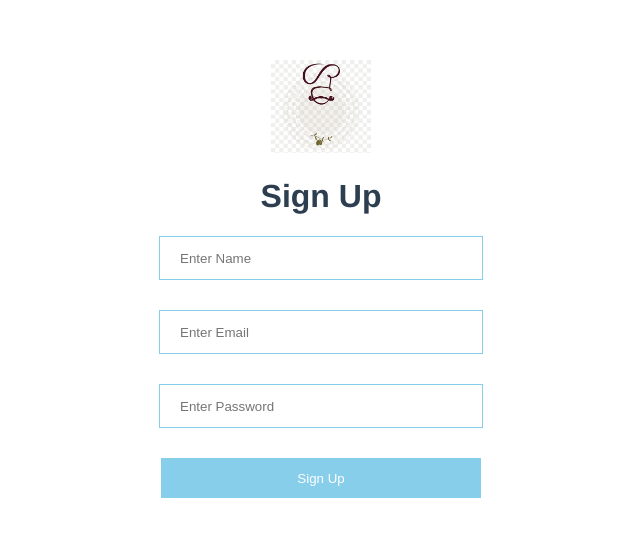
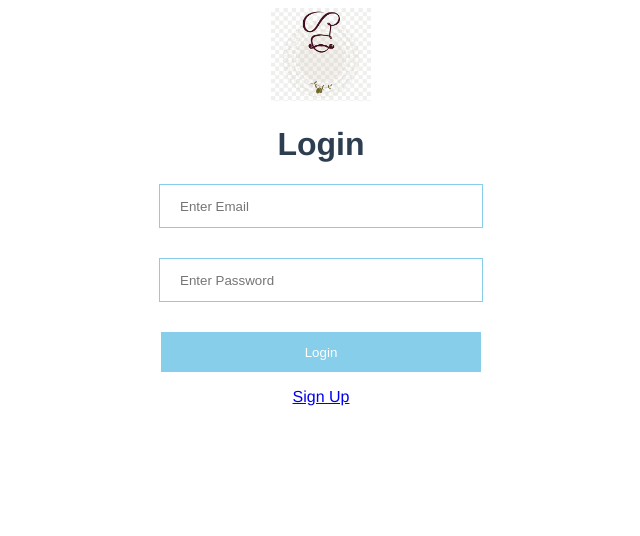
Before and after one commit to hninhnin0929/resto-management, a Vue app: page /#/login in a window 1280 px wide. Shown: the top 536 px of the page, without its empty margins (319-959 px from the left). Built offline with nearby package versions, Linux system fonts and the light colour scheme.

Commit message:
add sign and login

```diff
--- a/src/App.vue
+++ b/src/App.vue
@@ -1,7 +1,6 @@
 <template>
   <div id="app">
-    <!-- <router-view/> -->
-    <SignUp />
+    <router-view/>
   </div>
 </template>
 
@@ -22,6 +21,26 @@ export default {
   -moz-osx-font-smoothing: grayscale;
   text-align: center;
   color: #2c3e50;
-  margin-top: 60px;
+}
+.logo{
+    width: 100px
+}
+.register input{
+    width: 300px;
+    height: 40px;
+    padding-left: 20px;
+    display: block;
+    margin-bottom: 30px;
+    margin-right: auto;
+    margin-left: auto;
+    border: 1px solid skyblue;
+}
+.register button{
+    width: 320px;
+    height: 40px;
+    border: 1px solid skyblue;
+    background: skyblue;
+    color: #fff;
+    cursor: pointer;
 }
 </style>
--- /dev/null
+++ b/src/components/Header.vue
@@ -0,0 +1,8 @@
+<template>
+    <h1>Header</h1>
+</template>
+<script>
+export default {
+    name: 'Header'
+}
+</script>
--- /dev/null
+++ b/src/components/Home.vue
@@ -0,0 +1,21 @@
+<template>
+    <div>
+        <Header />
+        <h1>Hello User, Welcome to Our Homepage</h1>
+    </div>
+</template>
+<script>
+import Header from './Header.vue';
+export default {
+    name: 'Home',
+    components: {
+        Header
+    },
+    mounted(){
+        let user = localStorage.getItem('user-info');
+        if(!user){
+            this.$router.push({name: 'SignUp'})
+        }
+    }
+}
+</script>
--- /dev/null
+++ b/src/components/Login.vue
@@ -0,0 +1,38 @@
+<template>
+    <div>
+        <img class="logo" src="../assets/res_logo.png">
+        <h1>Login</h1>
+        <div class="register">
+            <input type="text" v-model="email" placeholder="Enter Email" />
+            <input type="text" v-model="password" placeholder="Enter Password" />
+            <button v-on:click="login">Login</button>
+            <p>
+                <router-link to="/sign-up">Sign Up</router-link>
+            </p>
+        </div>
+    </div>
+</template>
+<script>
+import axios from 'axios'
+export default {
+    name: 'Login',
+    data(){
+        return {
+            "email": "",
+            "password": ""
+        }
+    },
+    methods: {
+        async login(){
+            let result = await axios.get(
+                `http://localhost:3000/user?email=${this.email}&password=${this.password}`
+            )
+            console.log(result);
+            if(result.status = 200 && result.data.length > 0){
+                localStorage.setItem("user-info", JSON.stringify(result.data[0]));
+                this.$router.push({name: 'Home'})
+            }
+        }
+    }
+}
+</script>
--- a/src/components/SignUp.vue
+++ b/src/components/SignUp.vue
@@ -7,6 +7,9 @@
             <input type="text" v-model="email" placeholder="Enter Email" />
             <input type="text" v-model="password" placeholder="Enter Password" />
             <button v-on:click="signUp">Sign Up</button>
+            <p>
+                <router-link to="/login">Login</router-link>
+            </p>
         </div>
     </div>
 </template>
@@ -30,32 +33,19 @@ export default {
             });
             if(result.status = 201){
                 localStorage.setItem("user-info", JSON.stringify(result.data));
+                this.$router.push({name: 'Home'})
             }
+        }
+    },
+    mounted(){
+        let user = localStorage.getItem('user-info');
+        if(user){
+            this.$router.push({name: 'Home'})
         }
     }
 }
 </script>
 
 <style>
-.logo{
-    width: 100px
-}
-.register input{
-    width: 300px;
-    height: 40px;
-    padding-left: 20px;
-    display: block;
-    margin-bottom: 30px;
-    margin-right: auto;
-    margin-left: auto;
-    border: 1px solid skyblue;
-}
-.register button{
-    width: 320px;
-    height: 40px;
-    border: 1px solid skyblue;
-    background: skyblue;
-    color: #fff;
-    cursor: pointer;
-}
+
 </style>
--- a/src/router/index.js
+++ b/src/router/index.js
@@ -1,7 +1,9 @@
 import Vue from 'vue'
 import Router from 'vue-router'
-import HelloWorld from '@/components/HelloWorld'
+import Home from '@/components/Home'
 import SignUp from '@/components/SignUp'
+import Login from '@/components/Login'
+import Header from '@/components/Header'
 
 Vue.use(Router)
 
@@ -9,13 +11,23 @@ export default new Router({
   routes: [
     {
       path: '/',
-      name: 'HelloWorld',
-      component: HelloWorld
+      name: 'Home',
+      component: Home
     },
     {
-      path: '/SignUp',
+      path: '/sign-up',
       name: 'SignUp',
       component: SignUp
+    },
+    {
+      path: '/login',
+      name: 'Login',
+      component: Login
+    },
+    {
+      path: 'header',
+      name: 'Header',
+      component: Header
     }
   ]
 })
```
Also changed, not shown: src/api-service/api.json (+12 -0 lines).
